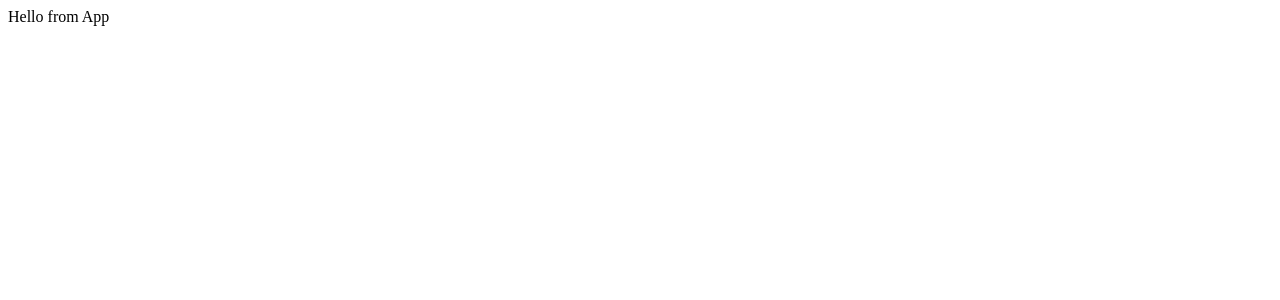
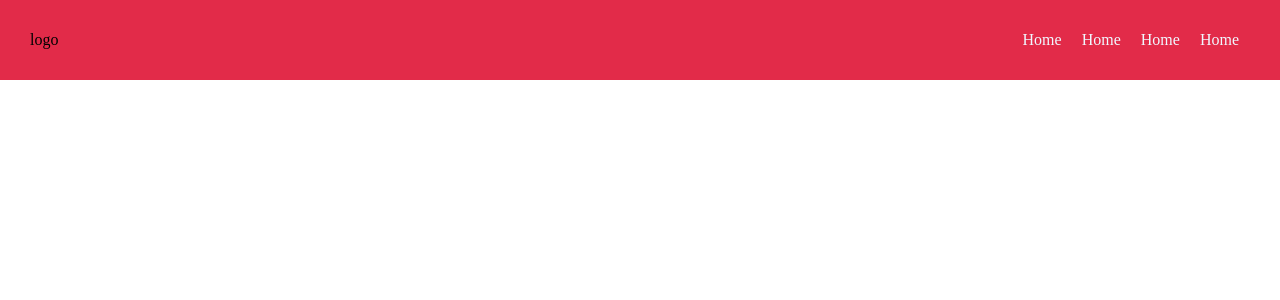
Before and after one commit to Fazlul-Karim-Shahed/Kenakata_Dot_Com, a React (Create React App) app in the folder Frontend/kenakata-dot-com/: page / in a window 1280 px wide. Shown: the top 300 px of the page. Built offline with nearby package versions, Linux system fonts and the light colour scheme.

Commit message:
header create

```diff
--- a/Frontend/kenakata-dot-com/src/App.js
+++ b/Frontend/kenakata-dot-com/src/App.js
@@ -1,4 +1,5 @@
 import React from 'react'
+import MainComponent from './Components/MainComponent'
 
 function App() {
 
@@ -6,7 +7,7 @@ function App() {
 
   return (
     <div>
-      Hello from App
+      <MainComponent />
     </div>
   )
 }
--- /dev/null
+++ b/Frontend/kenakata-dot-com/src/Components/Header/Header.js
@@ -0,0 +1,12 @@
+import React from 'react'
+import Navbar from './Navbar/Navbar'
+
+function Header() {
+    return (
+        <div>
+            <Navbar />
+        </div>
+    )
+}
+
+export default  Header
--- /dev/null
+++ b/Frontend/kenakata-dot-com/src/Components/Header/Navbar/Navbar.css
@@ -0,0 +1,91 @@
+* {
+  margin: 0px;
+  padding: 0px;
+  box-sizing: border-box;
+}
+
+@media screen and (min-width: 1000px) {
+  .navbar {
+    display: flex;
+    justify-content: space-between;
+    width: 100%;
+    height: 10vh;
+    background-color: rgb(226, 43, 73);
+  }
+
+  .navbar_left {
+    display: flex;
+    align-items: center;
+    padding: 30px;
+  }
+
+  .navbar_right {
+    padding: 30px;
+    display: flex;
+    align-items: center;
+    margin: 1px 1px;
+  }
+
+  a {
+    margin: 0px 10px;
+    text-decoration: none;
+    color: aliceblue;
+  }
+}
+
+@media screen and (max-width: 1000px) {
+  .navbar {
+    display: flex;
+    flex-direction: column;
+    width: 100%;
+    height: 10vh;
+    background-color: rgba(40, 61, 55, 0.95);
+  }
+
+  .navbar_left {
+    height: 100%;
+    display: flex;
+    justify-content: space-between;
+    align-items: center;
+    padding: 30px;
+  }
+
+  .navbar_right {
+    width: 100%;
+  }
+
+  .menu_icon {
+    cursor: pointer;
+  }
+
+  .menu_icon .line {
+    width: 30px;
+    height: 4px;
+    background-color: white;
+    margin: 4px 4px;
+  }
+
+  .navbar_right {
+    width: 0;
+    height: 100%;
+    background-color: rgba(40, 61, 55, 0.95);
+    position: fixed;
+    top: 10vh;
+    left: 0px;
+    transition: 0.5s;
+    overflow: hidden;
+  }
+
+  .navbar_right_links {
+    width: 100%;
+    text-align: center;
+    margin: 50px 0px;
+  }
+
+  .navbar_right_links a {
+    display: block;
+    margin: 20px 0px;
+    color: white;
+    text-decoration: none;
+  }
+}
--- /dev/null
+++ b/Frontend/kenakata-dot-com/src/Components/Header/Navbar/Navbar.js
@@ -0,0 +1,38 @@
+import React from 'react'
+import './Navbar.css'
+
+function Navbar() {
+
+    const menu = () => {
+        if (document.getElementById("overlay").style.width == "100%"){
+            document.getElementById("overlay").style.width = "0%"
+        }else{
+            document.getElementById("overlay").style.width = "100%"
+        }
+    }
+
+    return (
+        <div>
+            <div className="navbar">
+                <div className="navbar_left">
+                    <div>logo</div>
+                    <div onClick={menu} className="menu_icon">
+                        <div className="line"></div>
+                        <div className="line"></div>
+                        <div className="line"></div>
+                    </div>
+                </div>
+                <div id="overlay" className="navbar_right">
+                    <div className="navbar_right_links">
+                        <a href="#">Home</a>
+                        <a href="#">Home</a>
+                        <a href="#">Home</a>
+                        <a href="#">Home</a>
+                    </div>
+                </div>
+            </div>
+        </div>
+    )
+}
+
+export default Navbar
--- a/Frontend/kenakata-dot-com/src/Components/MainComponent.js
+++ b/Frontend/kenakata-dot-com/src/Components/MainComponent.js
@@ -0,0 +1,12 @@
+import React from 'react'
+import Header from './Header/Header'
+
+function MainComponent() {
+    return (
+        <div>
+            <Header />
+        </div>
+    )
+}
+
+export default MainComponent
```
